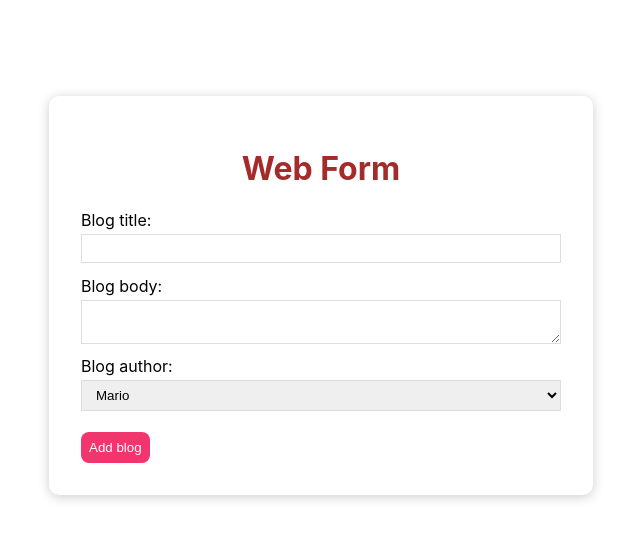
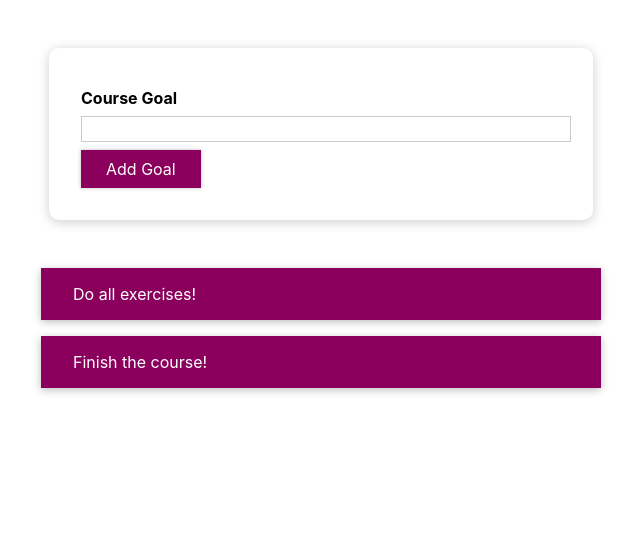
Before and after one commit to Asif-newaz/course-goal, a React (Create React App) app: page / in a window 1280 px wide. Shown: the top 540 px of the page, without its empty margins (319-959 px from the left). Built offline with nearby package versions, Linux system fonts and the light colour scheme.

Commit message:
mount new file

```diff
--- a/src/App.js
+++ b/src/App.js
@@ -2,7 +2,7 @@ import React, { useState } from "react";
 
 import CourseGoalList from "./components/CourseGoals/CourseGoalList/CourseGoalList";
 import CourseInput from "./components/CourseGoals/CourseInput/CourseInput";
-import WebForm from "./components/WebForm/WebForm";
+// import WebForm from "./components/WebForm/WebForm";
 import "./App.css";
 
 const App = () => {
@@ -38,11 +38,11 @@ const App = () => {
 
   return (
     <div>
-      {/* <section id="goal-form">
+      <section id="goal-form">
         <CourseInput onAddGoal={addGoalHandler} />
-      </section> */}
+      </section>
       <section id="goals">
-        {/* {content} */}
+        {content}
         {/* {courseGoals.length > 0 && (
           <CourseGoalList
             items={courseGoals}
@@ -51,7 +51,7 @@ const App = () => {
         ) // <p style={{ textAlign: 'center' }}>No goals found. Maybe add one?</p>
         } */}
       </section>
-      <WebForm />
+      {/* <WebForm /> */}
     </div>
   );
 };
```
